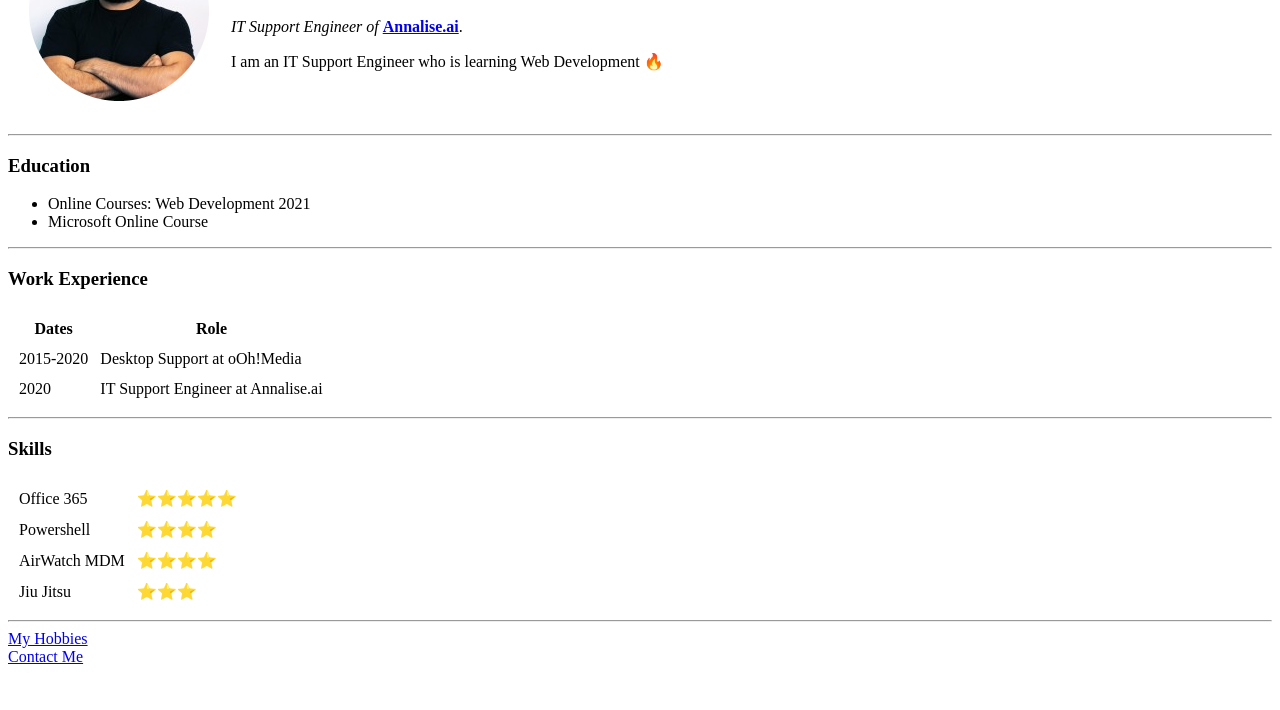
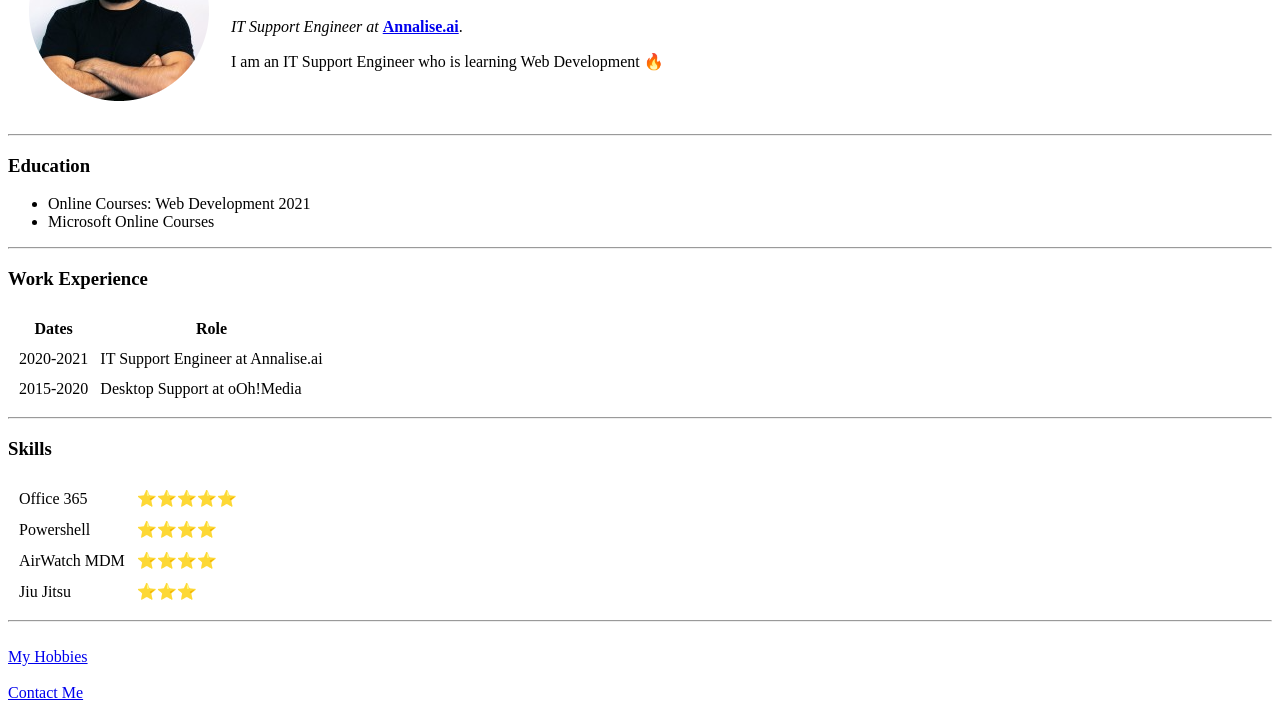
Before and after one commit to SledgehammerSev/CV, a plain HTML site: page index.html in a window 1280 px wide. Shown: the part 108-818 px from the top of the page. Drawn offline with Linux system fonts and the light colour scheme.

Commit message:
Add files via upload

```diff
--- a/index.html
+++ b/index.html
@@ -12,7 +12,7 @@
       <td><img src="Images/Sevag profile pic-circle.jpg" alt="Sevag profile picture" /></td>
       <td>
         <h1>Sevag Manoukian</h1>
-        <p><em>IT Support Engineer of </em><strong><a href="https://www.annalise.ai">Annalise.ai</a></strong>.</p>
+        <p><em>IT Support Engineer at </em><strong><a href="https://www.annalise.ai">Annalise.ai</a></strong>.</p>
         <p>I am an IT Support Engineer who is learning Web Development 🔥</p>
       </td>
     </tr>
@@ -21,7 +21,7 @@
   <h3>Education</h3>
   <ul>
     <li>Online Courses: Web Development 2021</li>
-    <li>Microsoft Online Course</li>
+    <li>Microsoft Online Courses</li>
   </ul>
   <hr>
   <h3>Work Experience</h3>
@@ -34,12 +34,12 @@
     </thead>
     <tbody>
       <tr>
+        <td>2020-2021</td>
+        <td>IT Support Engineer at Annalise.ai</td>
+      </tr>
+      <tr>
         <td>2015-2020</td>
         <td>Desktop Support at oOh!Media</td>
-      </tr>
-      <tr>
-        <td>2020</td>
-        <td>IT Support Engineer at Annalise.ai</td>
       </tr>
     </tbody>
   </table>
@@ -64,7 +64,9 @@
     </tr>
   </table>
   <hr>
+  <br>
   <a href="hobbies.html">My Hobbies</a>
+  <br>
   <br>
   <a href="contact-me.html">Contact Me</a>
 </body>
```
